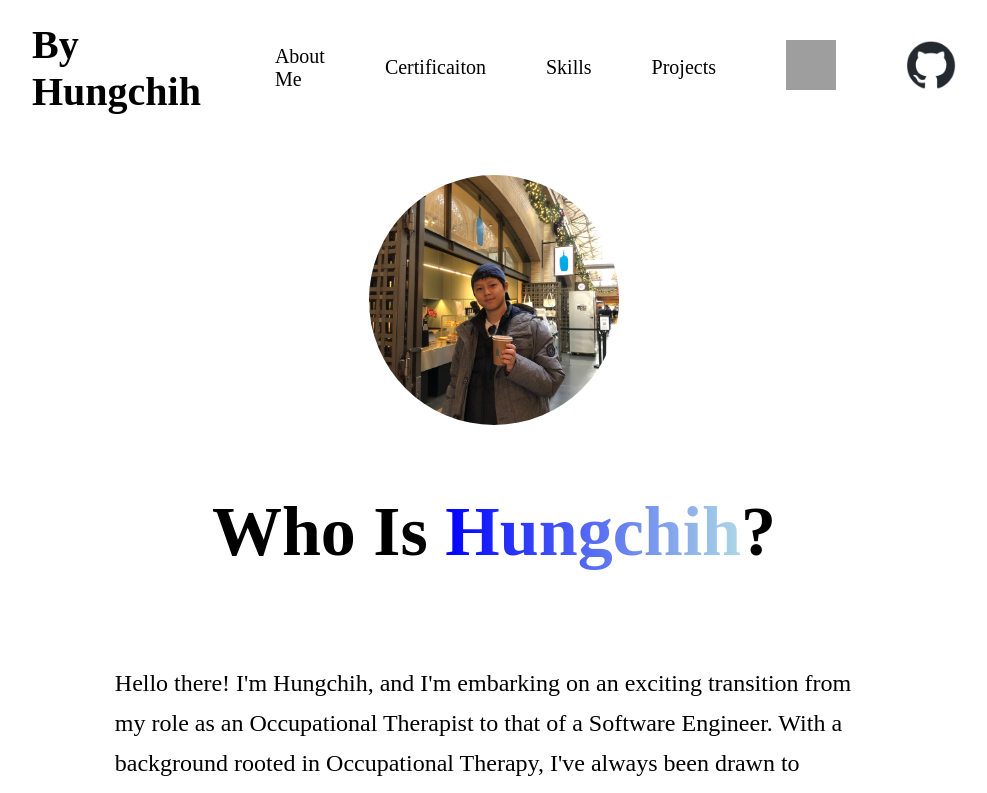
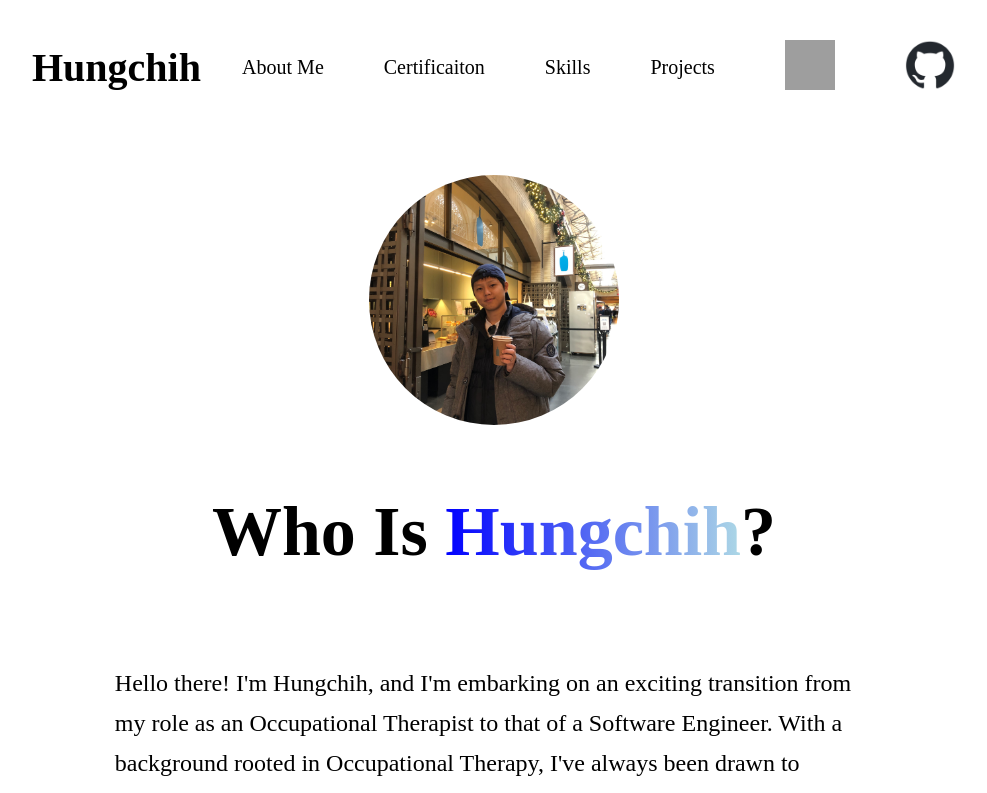
Before and after one commit to j22868706/auto_deploy_react_app, a React (Vite) app: page / in a window 1280 px wide. Shown: the top 793 px of the page, without its empty margins (146-1133 px from the left). Built offline with nearby package versions, Linux system fonts and the light colour scheme; grey boxes are pictures that could not be loaded.

Commit message:
corrected title

```diff
--- a/src/Components/Navbar/Navbar.jsx
+++ b/src/Components/Navbar/Navbar.jsx
@@ -18,7 +18,7 @@ const Navbar = () => {
 
   return (
     <div className='navbar'>
-      <div className='nav-logo'>By Hungchih</div>
+      <div className='nav-logo'>Hungchih</div>
       <img src={menuopen} onClick={openMenu} alt='menuopen'className='nav-mob-open'/>
       <ul ref={menuRef} className='nav-menu'>
         <img src={menuclose} onClick={closeMenu} alt='menuclose' className='nav-mob-close'/>
```
